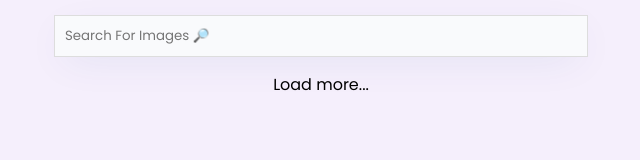
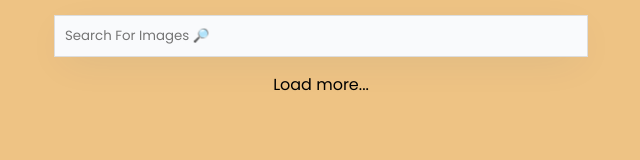
Before and after one commit to raunak-mishra/react-gallery-infiniteScroll, a plain HTML site: page index.html in a window 1280 px wide. Shown: the whole page, without its empty margins (319-959 px from the left). Drawn offline with Linux system fonts and the light colour scheme; no server answers.

Commit message:
Update main.4bc27e3f.css

```diff
--- a/static/css/main.4bc27e3f.css
+++ b/static/css/main.4bc27e3f.css
@@ -1,2 +1,2 @@
-@import url(https://fonts.googleapis.com/css?family=Poppins:100,100italic,200,200italic,300,300italic,regular,italic,500,500italic,600,600italic,700,700italic,800,800italic,900,900italic);*{font-family:Poppins,sans-serif;margin:0;padding:0}body{background:#f5effc}.App{flex-direction:column}.image{border-radius:5px;height:240px;width:363px}.container{background:#f9fafc;border:1px solid #eee;border-radius:5px;box-shadow:0 10px 40px -10px rgba(0,64,128,.1);margin:5px;padding:15px}h4{font-weight:400}.flex{align-items:center;display:flex;justify-content:center}.main{flex-wrap:wrap;height:100%;width:100%}input{background:#f9fafc;border:1px solid #ddd;box-shadow:0 10px 40px -10px rgba(0,64,128,.1);margin:15px 0;padding:10px;width:40%}
+@import url(https://fonts.googleapis.com/css?family=Poppins:100,100italic,200,200italic,300,300italic,regular,italic,500,500italic,600,600italic,700,700italic,800,800italic,900,900italic);*{font-family:Poppins,sans-serif;margin:0;padding:0}body{background:#eec384}.App{flex-direction:column}.image{border-radius:5px;height:240px;width:363px}.container{background:#f9fafc;border:1px solid #eee;border-radius:5px;box-shadow:0 10px 40px -10px rgba(0,64,128,.1);margin:5px;padding:15px}h4{font-weight:400}.flex{align-items:center;display:flex;justify-content:center}.main{flex-wrap:wrap;height:100%;width:100%}input{background:#f9fafc;border:1px solid #ddd;box-shadow:0 10px 40px -10px rgba(0,64,128,.1);margin:15px 0;padding:10px;width:40%}
 /*# sourceMappingURL=main.4bc27e3f.css.map*/
```
